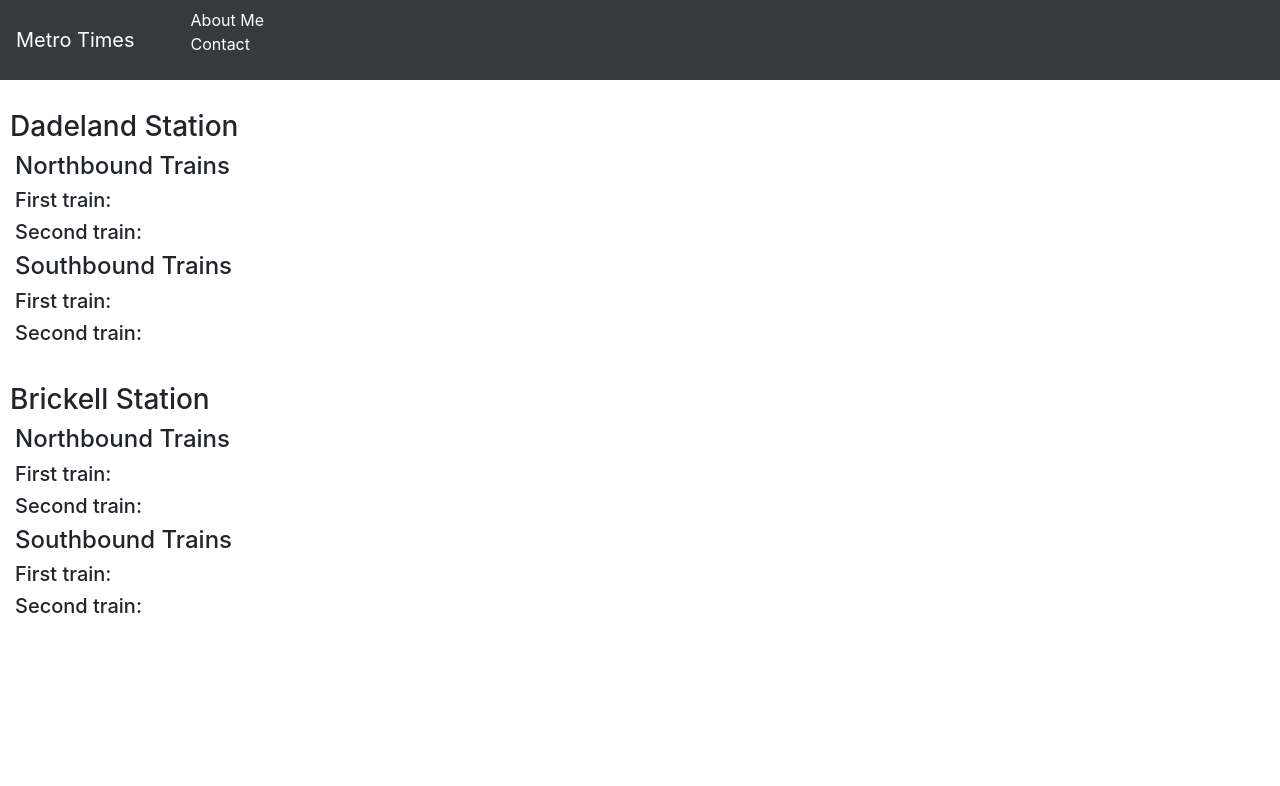
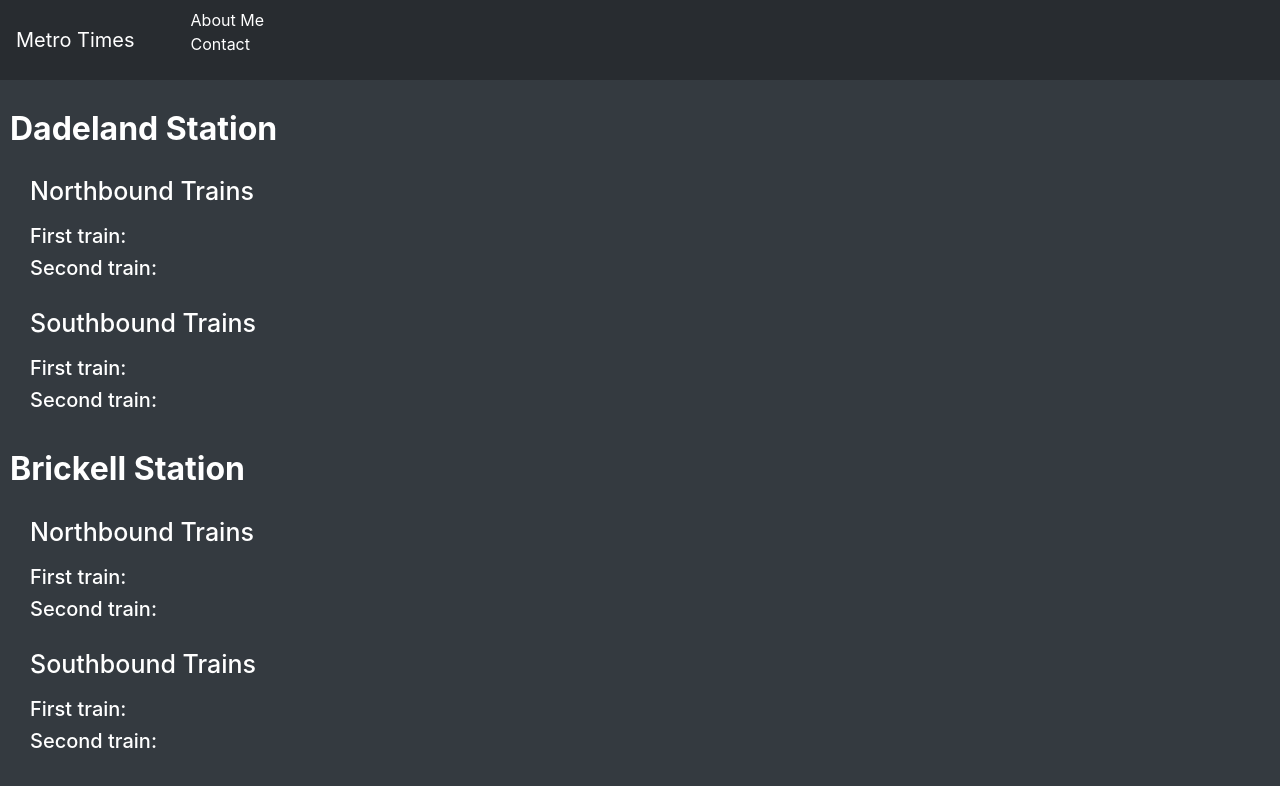
Before and after one commit to alegomez1/Metrorail-Times, a website: page index.html in a window 1280 px wide. Drawn offline with nearby package versions, Linux system fonts and the light colour scheme; no server answers.

Commit message:
Changed color and font sizes

```diff
--- a/index.html
+++ b/index.html
@@ -16,7 +16,7 @@
   </head>
   <body>
     <!-- Navbar -->
-    <nav class="navbar navbar-expand-lg navbar-dark bg-dark">
+    <nav class="navbar navbar-expand-lg navbar-dark bg-dark navi">
       <a class="navbar-brand" href="#">Metro Times</a>
       <ul class="navitems">
         <li class="navlist"><a href="#">About Me</a></li>
@@ -29,13 +29,13 @@
     <!-- Dadeland -->
     <h3 class="station-title">Dadeland Station</h3>
     <!-- Northbound Trains -->
-    <div class="container-fluid">
+    <div class="container-fluid myCont">
       <h4>Northbound Trains</h4>
       <h5>First train:</h5>
       <h5>Second train:</h5>
     </div>
     <!-- Southbound Trains -->
-    <div class="container-fluid">
+    <div class="container-fluid myCont">
       <h4>Southbound Trains</h4>
       <h5>First train:</h5>
       <h5>Second train:</h5>
@@ -43,13 +43,13 @@
     <!-- Brickell -->
     <h3 class="station-title">Brickell Station</h3>
     <!-- Northbound Trains -->
-    <div class="container-fluid">
+    <div class="container-fluid myCont">
       <h4>Northbound Trains</h4>
       <h5>First train:</h5>
       <h5>Second train:</h5>
     </div>
     <!-- Southbound Trains -->
-    <div class="container-fluid">
+    <div class="container-fluid myCont">
       <h4>Southbound Trains</h4>
       <h5>First train:</h5>
       <h5>Second train:</h5>
--- a/public/CSS/styles.css
+++ b/public/CSS/styles.css
@@ -7,3 +7,25 @@ li{
 .station-title{
     padding: 30px 0 0 10px
 }
+
+*{
+    color: white
+}
+
+body{
+    background-color: #343A40
+}
+.navi{
+    background-color: #282c30!important
+}
+.myCont{
+    padding: 20px 0 0 30px
+}
+h3{
+    font-size: 32px;
+    font-weight: 750
+}
+.myCont h4{
+    font-size: 25px;
+    padding: 0 0 10px 0
+}
```
